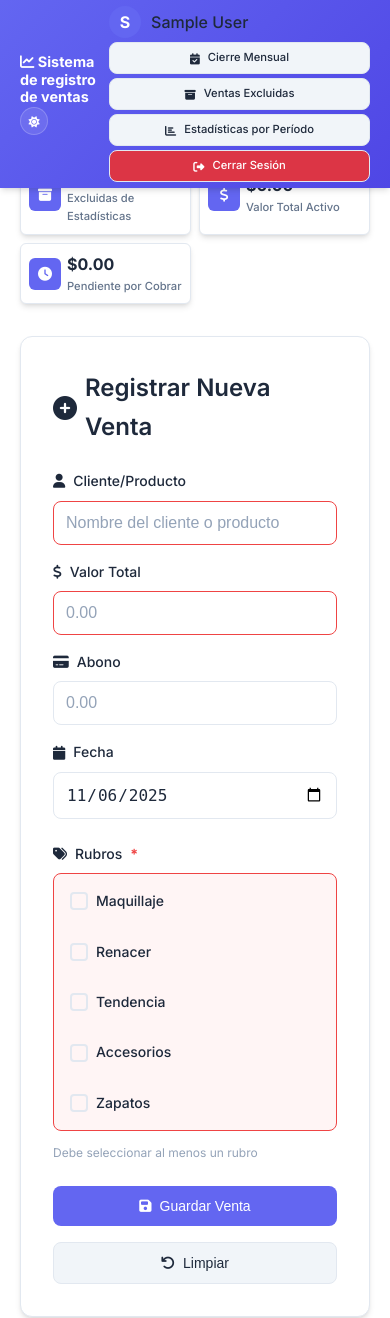
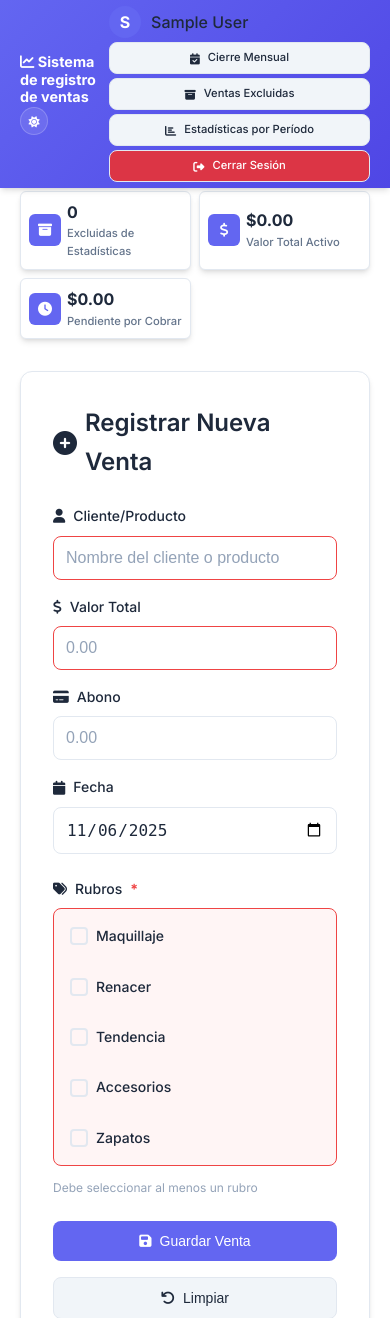
Before and after one commit to Carloszerpav/ventas-sistema, a Flask app: page / in a window 390 px wide. Shown: the top 1318 px of the page. Run offline with Flask 3, Linux system fonts and the light colour scheme; the visitor is signed in with stand-in values (Sample User, id 1); data that the repository does not hold is empty.

Commit message:
Add files via upload

```diff
--- a/Ventas/static/css/style.css
+++ b/Ventas/static/css/style.css
@@ -91,16 +91,26 @@ body {
     -webkit-overflow-scrolling: touch;
     /* Prevenir saltos en el scroll en PC */
     scroll-behavior: smooth;
-    /* Espacio para el header fijo - aumentado para evitar que tape contenido */
-    padding-top: 85px;
+    /* Espacio para el header fijo - aumentado significativamente */
+    padding-top: 100px;
 }
 
 .container {
     max-width: 1400px;
     margin: 0 auto;
     padding: 0 20px;
-    /* Margen superior adicional para compensar el header fijo */
+    /* Sin margen superior, el padding-top del body ya lo maneja */
     margin-top: 0;
+}
+
+/* Asegurar que el main y contenedores después del header tengan espacio */
+main {
+    padding-top: 1.5rem;
+}
+
+body > .container:first-of-type,
+main > .container:first-of-type {
+    padding-top: 0;
 }
 
 /* ========================================
@@ -119,6 +129,8 @@ body {
     z-index: 1000;
     width: 100%;
     transition: background-color 0.3s ease, box-shadow 0.3s ease;
+    /* Altura mínima para calcular el espacio necesario */
+    min-height: 60px;
 }
 
 
@@ -263,7 +275,8 @@ body {
 
 /* Primera sección después del header fijo - espacio adicional */
 .stats-section:first-of-type {
-    margin-top: 1rem;
+    margin-top: 1.5rem;
+    padding-top: 0.5rem;
 }
 
 /* ========================================
@@ -1321,12 +1334,23 @@ body {
     }
 
     body {
-        /* Más espacio en PC para evitar que tape contenido */
-        padding-top: 90px;
+        /* Espacio generoso en PC para evitar que tape contenido */
+        padding-top: 110px !important;
+    }
+
+    main {
+        padding-top: 1.5rem;
     }
 
     .container {
         margin-top: 0;
+        padding-top: 0;
+    }
+
+    /* Primera sección con más espacio en PC */
+    .stats-section:first-of-type {
+        margin-top: 0.5rem;
+        padding-top: 0.5rem;
     }
 
     /* Scroll suave en PC */
@@ -1350,15 +1374,27 @@ body {
     /* Header más compacto en móviles */
     .header {
         padding: 0.5rem 0;
+        min-height: 55px;
     }
 
     body {
-        /* Más espacio en móviles para evitar que tape contenido */
-        padding-top: 75px;
+        /* Espacio generoso en móviles para evitar que tape contenido */
+        padding-top: 110px !important;
+    }
+
+    main {
+        padding-top: 1.5rem;
     }
 
     .container {
         margin-top: 0;
+        padding-top: 0;
+    }
+
+    /* Primera sección con más espacio en móviles */
+    .stats-section:first-of-type {
+        margin-top: 0.5rem;
+        padding-top: 0.5rem;
     }
 
     .header-left h1 {
@@ -1523,15 +1559,27 @@ body {
     /* Header súper compacto para móviles pequeños */
     .header {
         padding: 0.4rem 0;
+        min-height: 50px;
     }
 
     body {
-        /* Más espacio en móviles pequeños para evitar que tape contenido */
-        padding-top: 70px;
+        /* Espacio generoso en móviles pequeños para evitar que tape contenido */
+        padding-top: 105px !important;
+    }
+
+    main {
+        padding-top: 1.5rem;
     }
 
     .container {
         margin-top: 0;
+        padding-top: 0;
+    }
+
+    /* Primera sección con más espacio en móviles pequeños */
+    .stats-section:first-of-type {
+        margin-top: 0.5rem;
+        padding-top: 0.5rem;
     }
 
     .header-left h1 {
```
